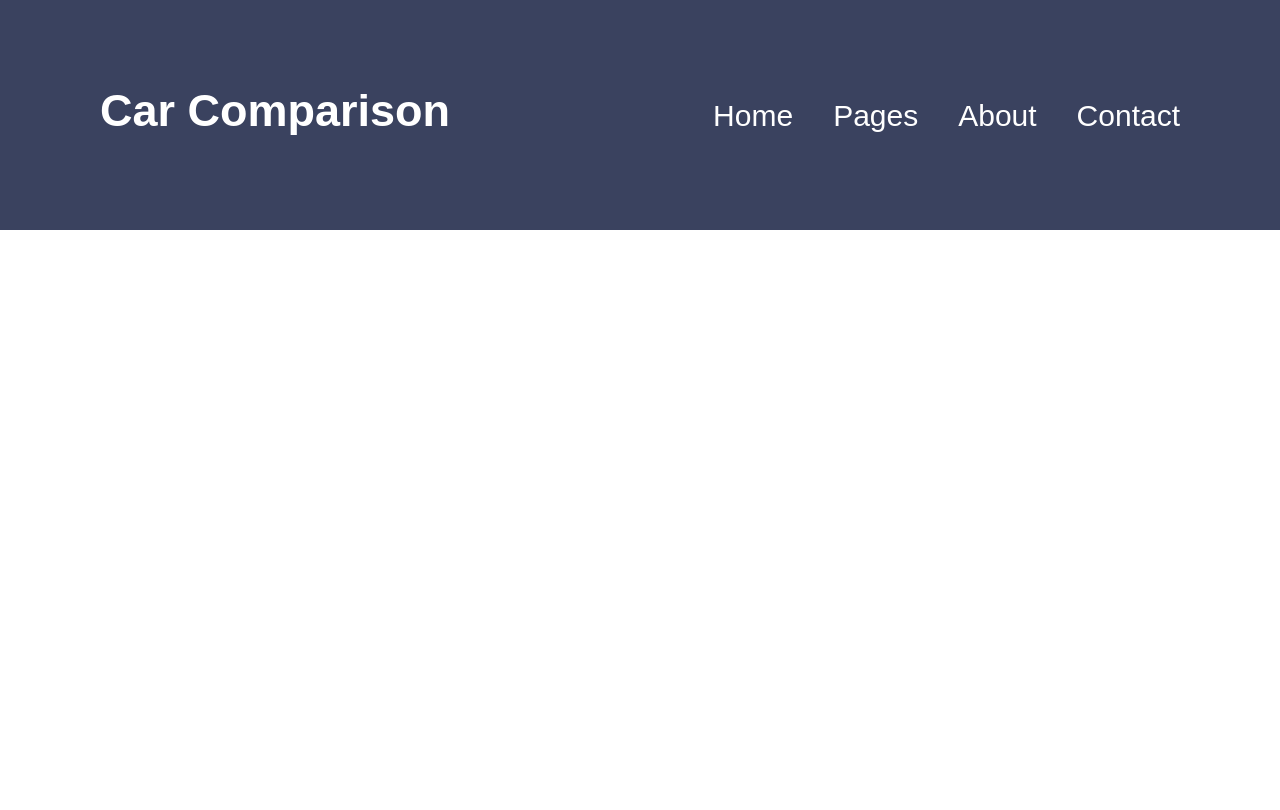
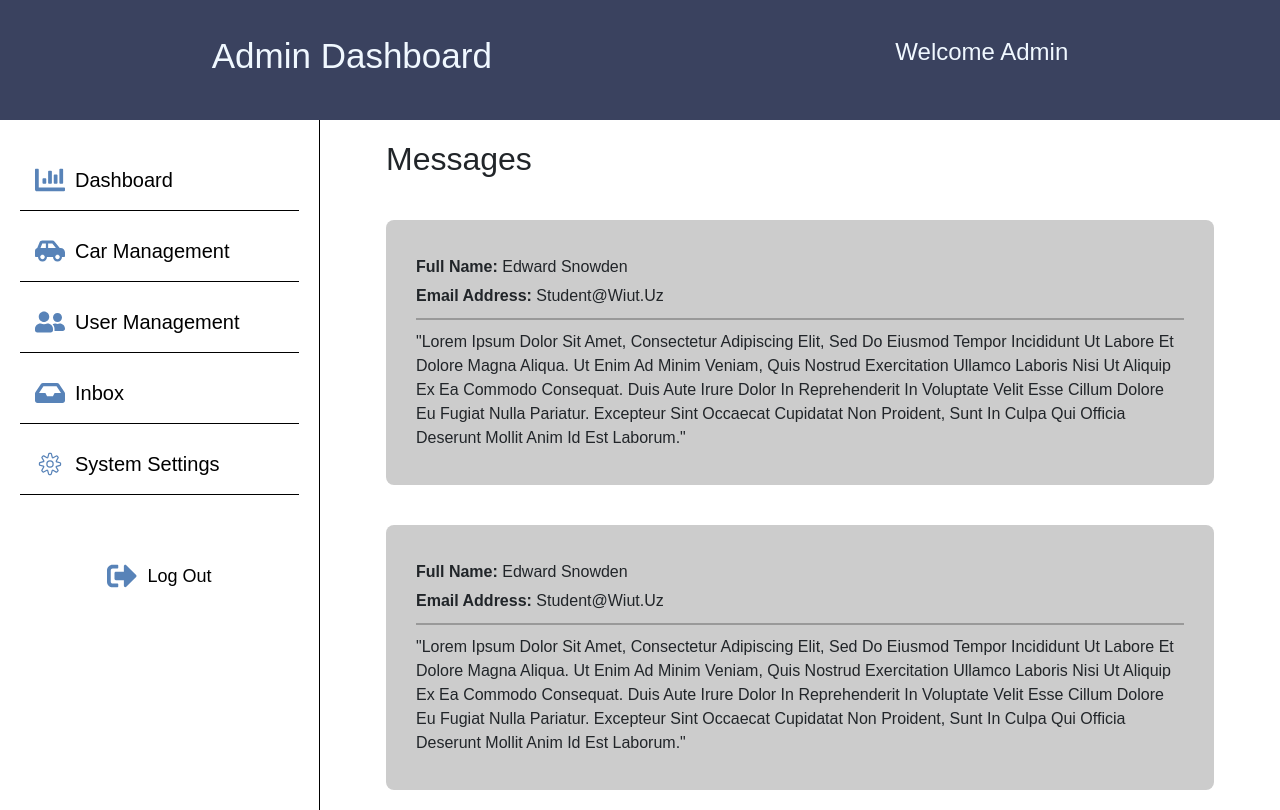
Before and after one commit to Kactusox/car-comparison, a React (Create React App) app: page /inbox in a window 1280 px wide. Built offline with nearby package versions, Linux system fonts and the light colour scheme.

Commit message:
inbox in admin page has been set up and minor changes happened

```diff
--- a/src/App.js
+++ b/src/App.js
@@ -14,6 +14,7 @@ import AdminDashboard  from './adminpage/admindashboard';
 import CarManagement  from './adminpage/adminCarManagement';
 import { ImPrevious } from 'react-icons/im';
 import UserManagement from './adminpage/usermanagement';
+import Inbox from './adminpage/admininbox';
 
 function App() {
   return (
@@ -31,6 +32,8 @@ function App() {
             <Route path="/admin" element={<AdminDashboard/>} />
             <Route path='/admincar' element= {<CarManagement/>} />
             <Route path='/users' element= {<UserManagement/>} />
+            <Route path='/inbox' element= {<Inbox/>} />
+
           </Routes>
         </Layout>
       </div>
--- a/src/adminpage/adminCarManagement.jsx
+++ b/src/adminpage/adminCarManagement.jsx
@@ -35,7 +35,7 @@ function CarManagement() {
                         <li className="list-options"><FaChartBar className="icons"></FaChartBar> <a href="/admin">Dashboard</a></li>
                         <li className="list-options"><FaCarSide className="icons"></FaCarSide> <a href="">Car Management</a></li>
                         <li className="list-options"><FaUserFriends className="icons"></FaUserFriends> <a href="/users">User Management</a></li>
-                        <li className="list-options"><FaInbox className="icons"></FaInbox> <a href="">Inbox</a></li>
+                        <li className="list-options"><FaInbox className="icons"></FaInbox> <a href="/inbox">Inbox</a></li>
                         <li className="list-options"><CiSettings className="icons"></CiSettings> <a href="">System Settings</a></li>
                     </ul>
 
--- a/src/adminpage/admindashboard.jsx
+++ b/src/adminpage/admindashboard.jsx
@@ -18,7 +18,7 @@ function AdminDashboard () {
             <li className="list-options"><FaChartBar className="icons"></FaChartBar> <a href="">Dashboard</a></li>
             <li className="list-options"><FaCarSide className="icons"></FaCarSide> <a href="/admincar">Car Management</a></li>
             <li className="list-options"><FaUserFriends className="icons"></FaUserFriends> <a href="/users">User Management</a></li>
-            <li className="list-options"><FaInbox className="icons"></FaInbox> <a href="">Inbox</a></li>
+            <li className="list-options"><FaInbox className="icons"></FaInbox> <a href="/inbox">Inbox</a></li>
             <li className="list-options"><CiSettings className="icons"></CiSettings> <a href="">System Settings</a></li>
           </ul>
 
--- /dev/null
+++ b/src/adminpage/admininbox.jsx
@@ -0,0 +1,71 @@
+import React from "react";
+import { FaCarSide, FaInbox, FaUserFriends,  FaChartBar, FaSignOutAlt } from "react-icons/fa";
+import { CiSettings } from "react-icons/ci";
+import './adminpageStyle/inbox.css'
+
+
+
+const messages = [
+    {
+        id: 1,
+        fullName: "Edward Snowden",
+        email: "Student@Wiut.Uz",
+        message: `"Lorem Ipsum Dolor Sit Amet, Consectetur Adipiscing Elit, Sed Do Eiusmod Tempor Incididunt Ut Labore Et Dolore Magna Aliqua. Ut Enim Ad Minim Veniam, Quis Nostrud Exercitation Ullamco Laboris Nisi Ut Aliquip Ex Ea Commodo Consequat. Duis Aute Irure Dolor In Reprehenderit In Voluptate Velit Esse Cillum Dolore Eu Fugiat Nulla Pariatur. Excepteur Sint Occaecat Cupidatat Non Proident, Sunt In Culpa Qui Officia Deserunt Mollit Anim Id Est Laborum."`
+    },
+    {
+        id: 2,
+        fullName: "Edward Snowden",
+        email: "Student@Wiut.Uz",
+        message: `"Lorem Ipsum Dolor Sit Amet, Consectetur Adipiscing Elit, Sed Do Eiusmod Tempor Incididunt Ut Labore Et Dolore Magna Aliqua. Ut Enim Ad Minim Veniam, Quis Nostrud Exercitation Ullamco Laboris Nisi Ut Aliquip Ex Ea Commodo Consequat. Duis Aute Irure Dolor In Reprehenderit In Voluptate Velit Esse Cillum Dolore Eu Fugiat Nulla Pariatur. Excepteur Sint Occaecat Cupidatat Non Proident, Sunt In Culpa Qui Officia Deserunt Mollit Anim Id Est Laborum."`
+    }
+];
+
+function Inbox() {
+    return (
+        <div className="adminContainer">
+            <div className="admin-header">
+                <h1>Admin Dashboard</h1>
+                <p>Welcome Admin</p>
+            </div>
+
+            <div className="bodyContainer">
+                <div className="sidebar">
+                  <ul className="dashboard-options">
+                    <li className="list-options"><FaChartBar className="icons"></FaChartBar> <a href="">Dashboard</a></li>
+                    <li className="list-options"><FaCarSide className="icons"></FaCarSide> <a href="/admincar">Car Management</a></li>
+                    <li className="list-options"><FaUserFriends className="icons"></FaUserFriends> <a href="/users">User Management</a></li>
+                    <li className="list-options"><FaInbox className="icons"></FaInbox> <a href="">Inbox</a></li>
+                    <li className="list-options"><CiSettings className="icons"></CiSettings> <a href="">System Settings</a></li>
+                  </ul>
+
+
+                  <a className="logout" href=""><FaSignOutAlt className="icons"></FaSignOutAlt>  Log Out</a>
+
+                </div>
+
+                <div className='mainBody'>
+                    <div className="custom-div d-flex justify-content-between h-5 bg-color-white">
+                        <h2>Messages</h2>
+                    </div>
+
+                    <div className="msg-box-container">
+                        {messages.map((msg) => (
+                            <div className="msg-box" key={msg.id}>
+                                <p><strong>Full Name:</strong> {msg.fullName}</p>
+                                <p><strong>Email Address:</strong> {msg.email}</p>
+                                <hr />
+                                <p>{msg.message}</p>
+                            </div>
+                        ))}
+                    </div>
+                </div>
+
+            </div>
+
+
+
+        </div>
+    );
+}
+
+export  default Inbox;
--- /dev/null
+++ b/src/adminpage/adminpageStyle/inbox.css
@@ -0,0 +1,25 @@
+.msg-box-container {
+    width: 90%;
+    margin-top: 20px;
+    text-align: start;
+    display: flex;
+    flex-direction: column;
+    gap: 40px;
+}
+
+.msg-box {
+    background-color: #ccc;
+    padding: 30px;
+    border-radius: 8px;
+}
+
+.msg-box p {
+    margin: 5px 0;
+}
+
+hr {
+    border: 0;
+    height: 2px;
+    background-color: #000000;
+    margin: 10px 0;
+}
--- a/src/adminpage/usermanagement.jsx
+++ b/src/adminpage/usermanagement.jsx
@@ -40,7 +40,7 @@ function UserManagement() {
                                 <li className="list-options"><FaChartBar className="icons"></FaChartBar> <a href="/admin">Dashboard</a></li>
                                 <li className="list-options"><FaCarSide className="icons"></FaCarSide> <a href="/admincar">Car Management</a></li>
                                 <li className="list-options"><FaUserFriends className="icons"></FaUserFriends> <a href="">User Management</a></li>
-                                <li className="list-options"><FaInbox className="icons"></FaInbox> <a href="">Inbox</a></li>
+                                <li className="list-options"><FaInbox className="icons"></FaInbox> <a href="/inbox">Inbox</a></li>
                                 <li className="list-options"><CiSettings className="icons"></CiSettings> <a href="">System Settings</a></li>
                             </ul>
 
--- a/src/navigation/Layout.jsx
+++ b/src/navigation/Layout.jsx
@@ -9,7 +9,9 @@ function Layout({ children }) {
     return (
       <>
         {/* Hide Navbar on home, login, and signin pages */}
-        {location.pathname !== '/' && location.pathname !== '/admin' && location.pathname !== '/admincar'  && location.pathname !== '/users'  && <Navbar />}
+        {location.pathname !== '/' && location.pathname !== '/admin' && location.pathname !== '/admincar'  && location.pathname !== '/users'
+         && location.pathname !== '/inbox'
+        && <Navbar />}
         {children}
       </>
       // && location.pathname !== '/login' && location.pathname !== '/signin'
```
